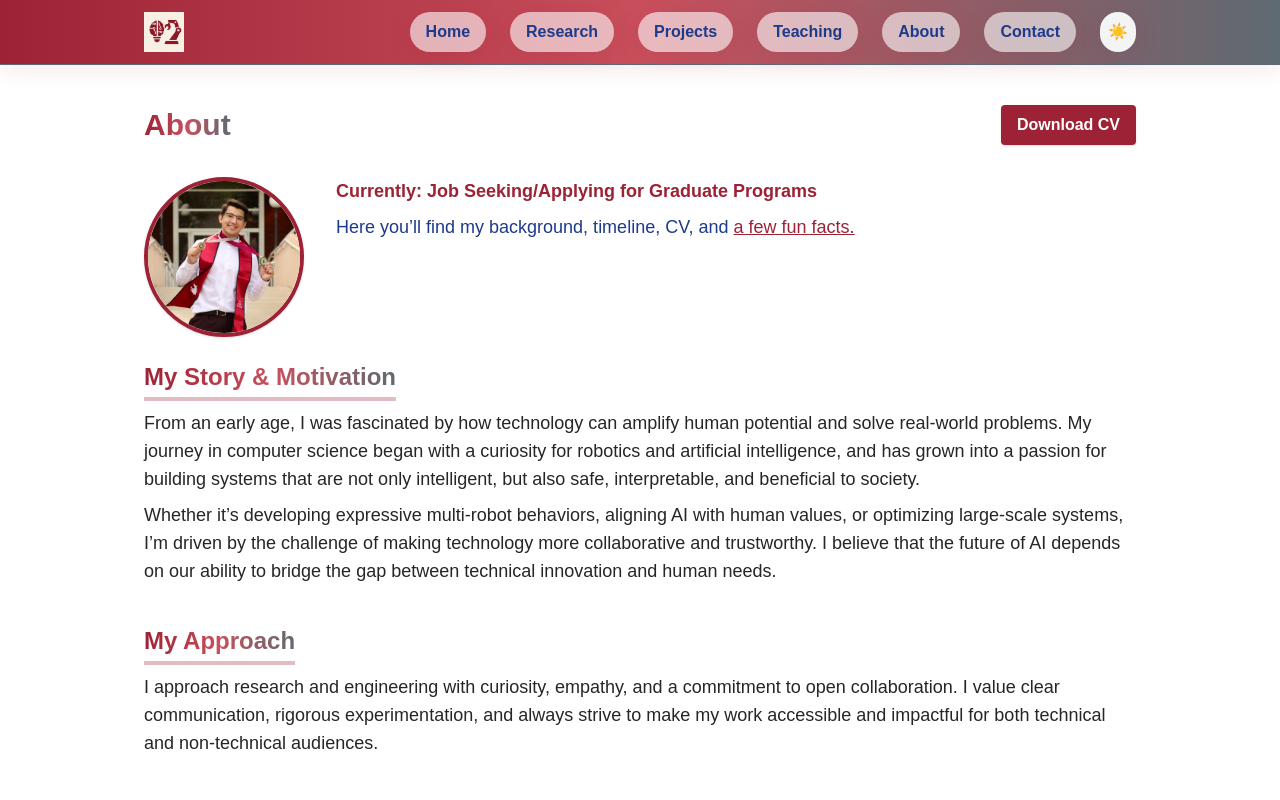
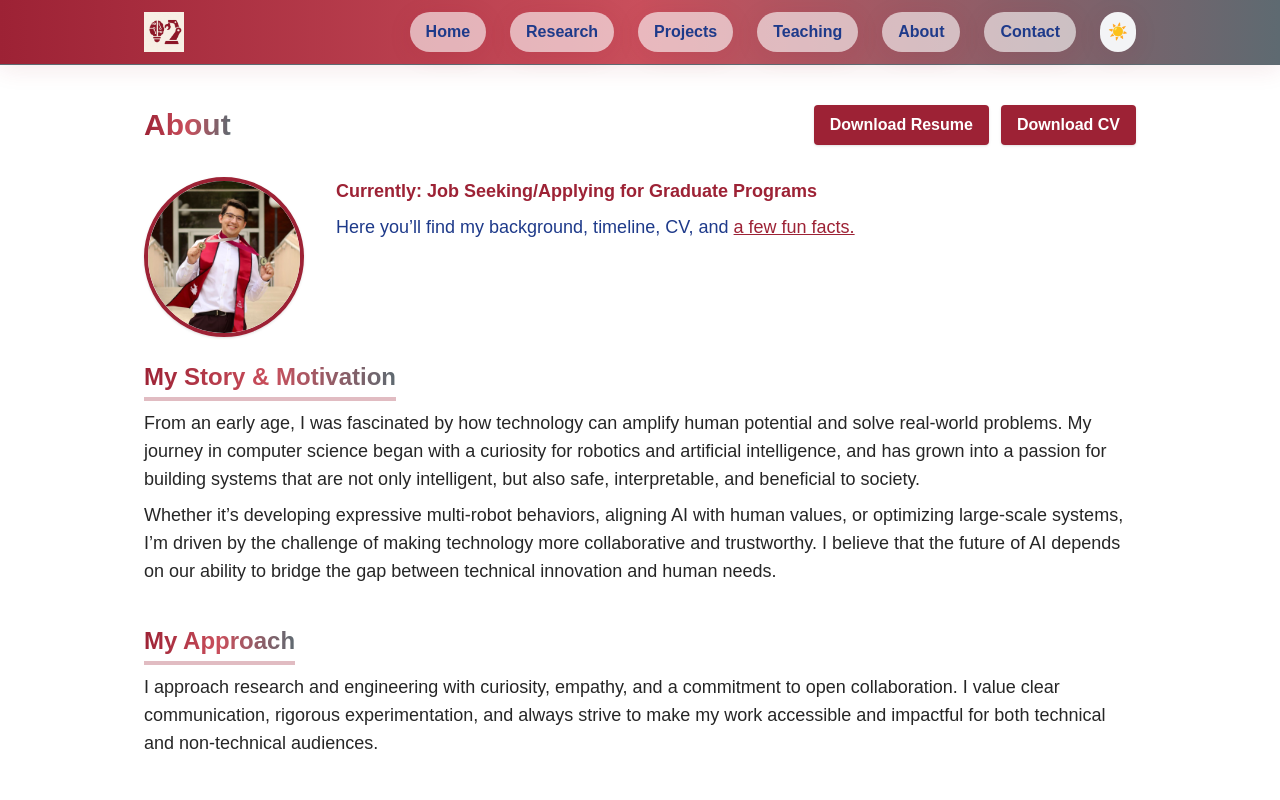
Before and after one commit to ethanvillalovoz/ethanvillalovoz.github.io, a Next.js app: page /about in a window 1280 px wide. Shown: the top 800 px of the page. Built offline with nearby package versions, Linux system fonts and the light colour scheme.

Commit message:
Added Resume

```diff
--- a/src/app/about/page.tsx
+++ b/src/app/about/page.tsx
@@ -74,6 +74,15 @@ export default function AboutPage() {
 				>
 					About
 				</motion.h1>
+				<div className="flex gap-3">
+					<a
+						href="/data/EthanVillalovoz-Resume.pdf"
+						target="_blank"
+						rel="noopener noreferrer"
+						className="px-4 py-2 rounded bg-primary text-white font-semibold shadow hover:bg-primary-dark transition"
+					>
+						Download Resume
+					</a>
 					<a
 						href="/data/EthanVillalovoz-CV.pdf"
 						target="_blank"
@@ -82,6 +91,7 @@ export default function AboutPage() {
 					>
 						Download CV
 					</a>
+				</div>
 			</header>
 
 			<div className="flex flex-col md:flex-row items-center md:items-start gap-8 mb-6">
```
Also changed, not shown: 1 other file (tests, documents, lock files or other folders). Lines whose indentation alone changed are shown as unchanged.
